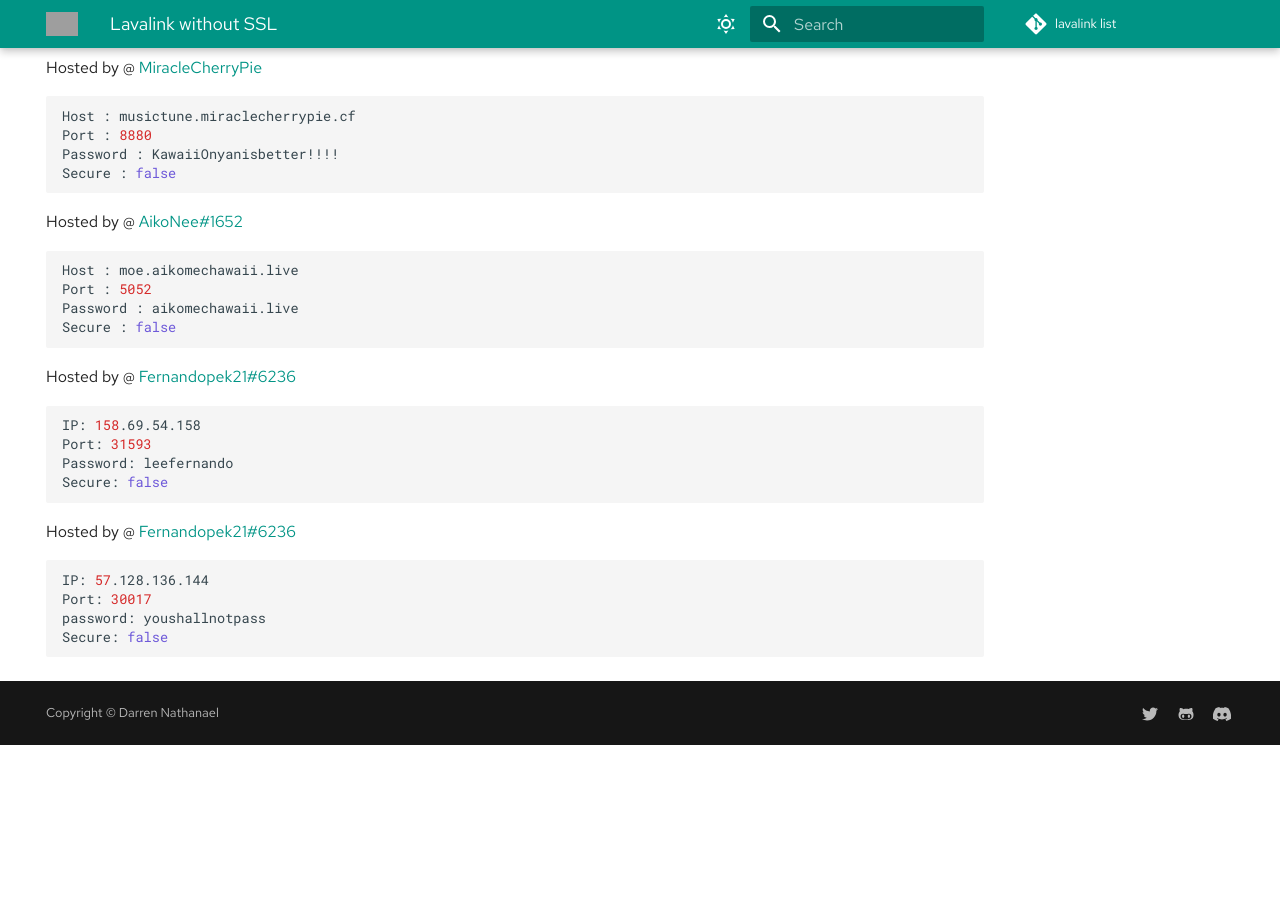
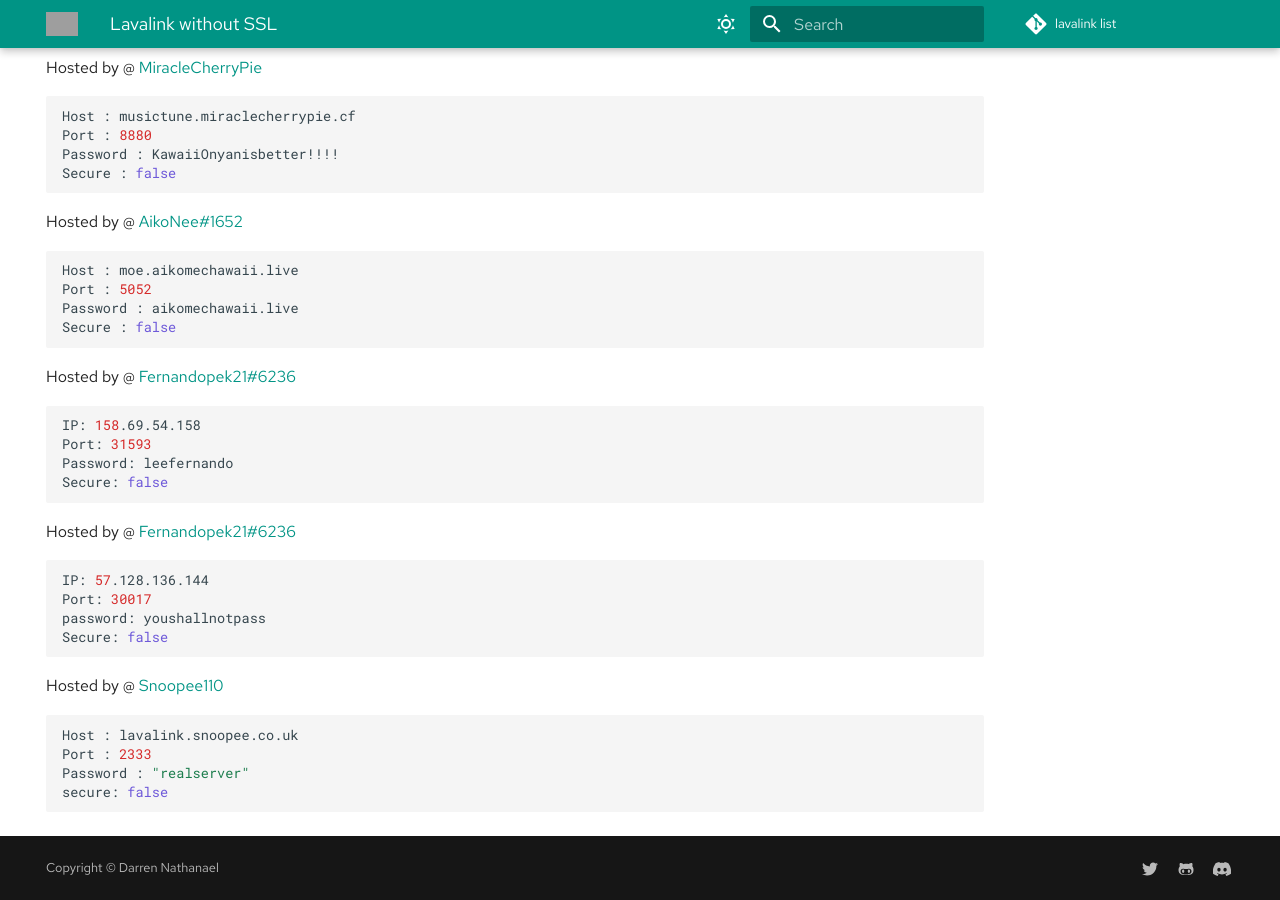
Before and after one commit to DarrenOfficial/lavalink-list, an MkDocs documentation site: the page built from docs/NoSSL/lavalink-without-ssl.md, in a window 1280 px wide and 900 px high, scrolled down 2958 px. Built offline with MkDocs 1.6.1 and Material for MkDocs 9.7.7, drawn with Linux system fonts in a browser that asks for light colours; comment, search, counter and statistics services are not loaded; before the commit the page ends 3703 px from its top, so only the background shows below that; grey boxes are pictures that could not be loaded.

Commit message:
Add my server to the list of available No SSL Servers (#224)

````diff
--- a/docs/NoSSL/lavalink-without-ssl.md
+++ b/docs/NoSSL/lavalink-without-ssl.md
@@ -179,3 +179,10 @@ Port: 30017
 password: youshallnotpass
 Secure: false
 ```
+Hosted by @ [Snoopee110](https://www.snoopee.co.uk)
+```bash
+Host : lavalink.snoopee.co.uk
+Port : 2333
+Password : "realserver"
+secure: false
+```
````
